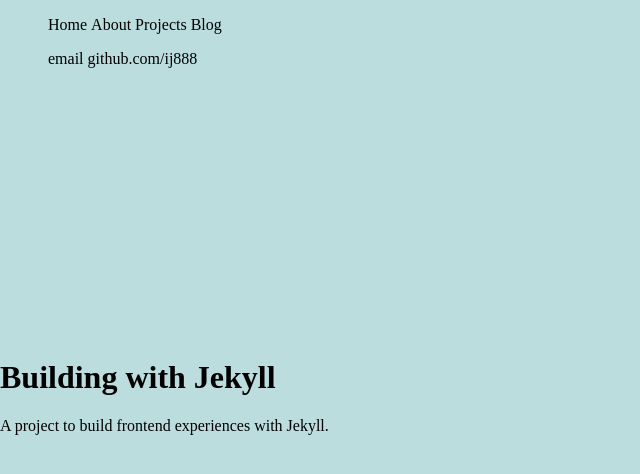
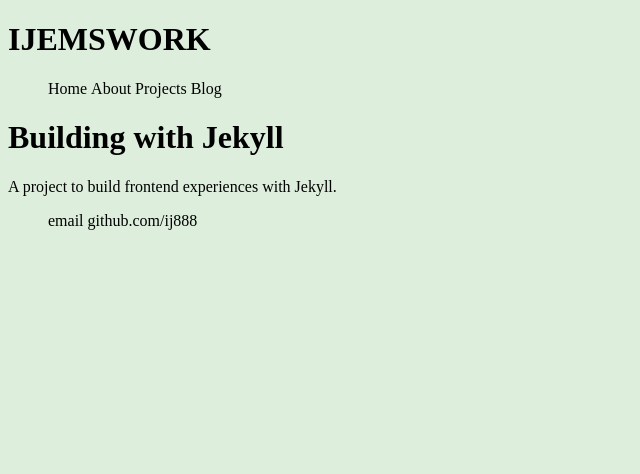
Before and after one commit to Ij888/TinkerWithJekyll, a Jekyll site: the page built from index.html, in a window 1280 px wide. Shown: the top 474 px of the page, without its empty margins (0-640 px from the left). Built offline with Jekyll 4.4.1, drawn with Linux system fonts in a browser that asks for light colours.

Commit message:
cleaning up

```diff
--- a/_layouts/default.html
+++ b/_layouts/default.html
@@ -6,6 +6,9 @@
 			<link rel="stylesheet" href="css/mystyle.css">
 		</head>
 		<body>
+
+			<h1>IJEMSWORK</h1>
+
 			<nav>
 	    		<ul>
 	        		<li><a href="/">Home</a></li>
--- a/css/mystyle.css
+++ b/css/mystyle.css
@@ -1,16 +1,6 @@
 /*styleSheet*/
-.navsty{border-bottom: 2px solid #ddd;}
-li{display: inline; }
+body{background-color: #ded; color: ; font-family: "Inconsolata";}
 
-/** other styles **/
-body{background-color: #bdd; color: ; font-family: "Inconsolata";}
-
-div{height: 50%;
-	margin: auto;
-	position: absolute;
-	top: 0; left: 0; bottom: 0; right: 0;
-	}
+li{display: inline;}
 
 a{text-decoration:none; color:#000;}
-
-.ptext{font-size:18.5px;}
```
